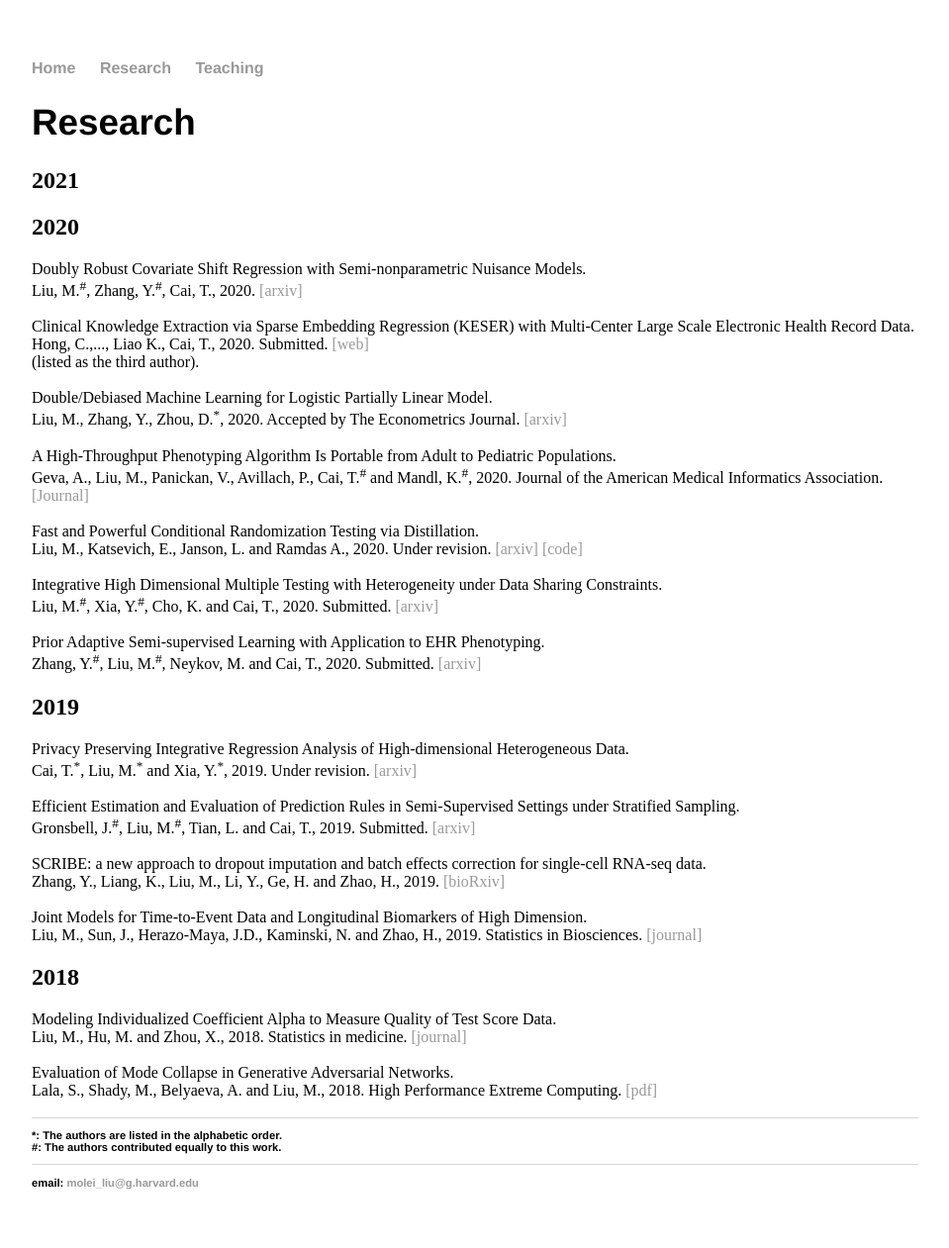
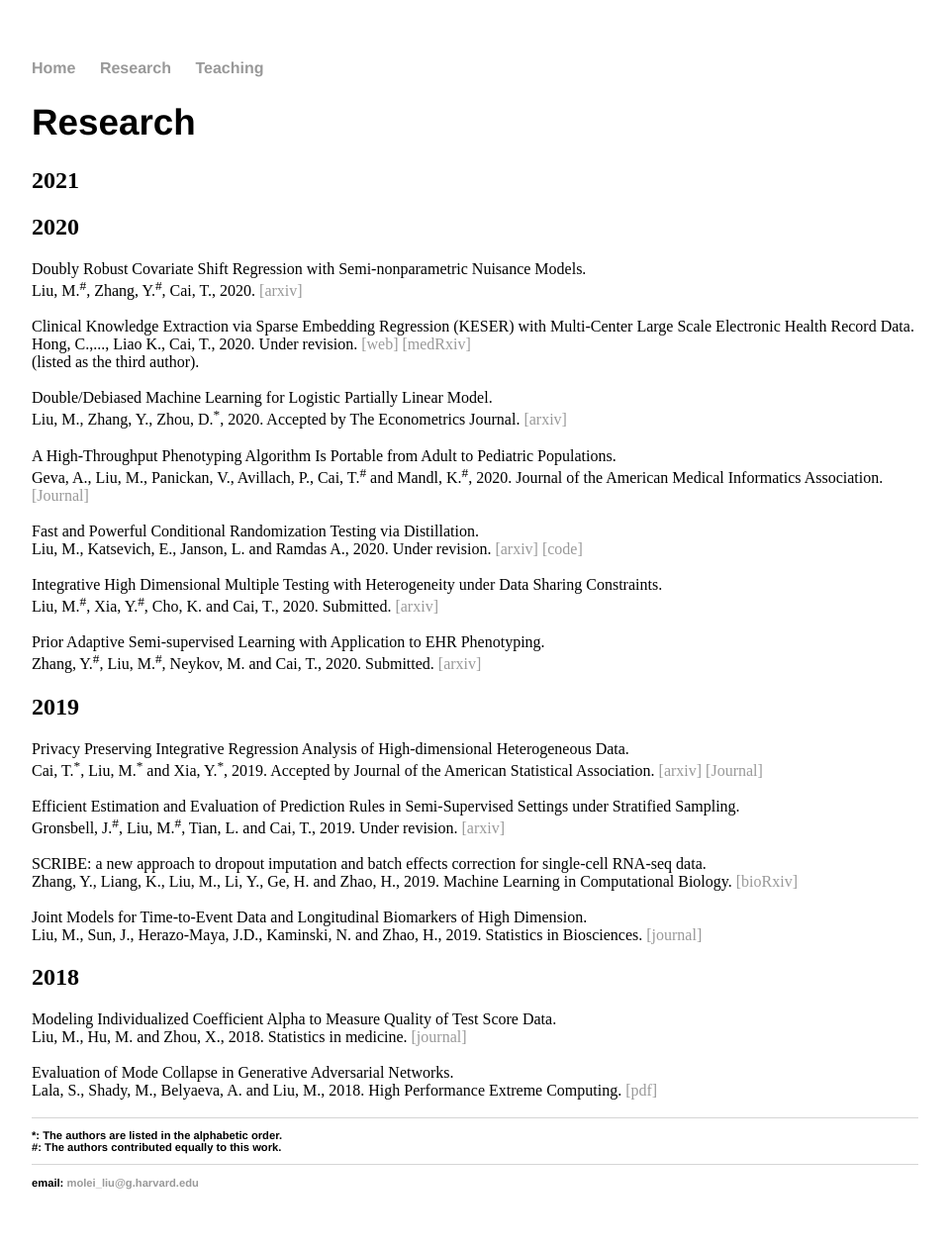
Before and after one commit to moleibobliu/moleibobliu.github.io, a Jekyll site: the page built from pub/index.html, in a window 1280 px wide. Shown: the whole page at 99% size, without its empty margins (160-1119 px from the left). Built offline with Jekyll 4.4.1, drawn with Linux system fonts in a browser that asks for light colours.

Commit message:
Update index.html

```diff
--- a/pub/index.html
+++ b/pub/index.html
@@ -14,7 +14,8 @@ title: Molei Liu
 	<br \>
 
 	<br \> Clinical Knowledge Extraction via Sparse Embedding Regression (KESER) with Multi-Center Large Scale Electronic Health Record Data.
-	<br \> Hong, C.,..., Liao K., Cai, T., 2020. Submitted. <a href="https://celehs.github.io/KESER"> [web] </a>
+	<br \> Hong, C.,..., Liao K., Cai, T., 2020. Under revision. <a href="https://celehs.github.io/KESER"> [web] </a>
+	       <a href="https://www.medrxiv.org/content/10.1101/2021.03.13.21253486v1"> [medRxiv] </a>
 	<br \> (listed as the third author).
 	<br \>
 
@@ -42,13 +43,14 @@ title: Molei Liu
 	<h2> 2019 </h2>
 
 	Privacy Preserving Integrative Regression Analysis of High-dimensional Heterogeneous Data.
-	<br \>  Cai, T.<sup>*</sup>, Liu, M.<sup>*</sup> and Xia, Y.<sup>*</sup>, 2019. Under revision. <a href="https://arxiv.org/abs/1902.06115"> [arxiv] </a>
+	<br \>  Cai, T.<sup>*</sup>, Liu, M.<sup>*</sup> and Xia, Y.<sup>*</sup>, 2019. Accepted by Journal of the American Statistical Association.
+	        <a href="https://arxiv.org/abs/1902.06115"> [arxiv] </a>  <a href="https://amstat.tandfonline.com/doi/full/10.1080/01621459.2021.1904958"> [Journal] </a>
 	<br \>
 	<br \>  Efficient Estimation and Evaluation of Prediction Rules in Semi-Supervised Settings under Stratified Sampling.
-	<br \>  Gronsbell, J.<sup>#</sup>, Liu, M.<sup>#</sup>, Tian, L. and Cai, T., 2019. Submitted. <a href="https://arxiv.org/abs/2010.09443"> [arxiv] </a>
+	<br \>  Gronsbell, J.<sup>#</sup>, Liu, M.<sup>#</sup>, Tian, L. and Cai, T., 2019. Under revision. <a href="https://arxiv.org/abs/2010.09443"> [arxiv] </a>
 	<br \>
         <br \>  SCRIBE: a new approach to dropout imputation and batch effects correction for single-cell RNA-seq data.
-	<br \>  Zhang, Y., Liang, K., Liu, M., Li, Y., Ge, H. and Zhao, H., 2019. <a href="https://www.biorxiv.org/content/10.1101/793463v2.abstract"> [bioRxiv] </a>
+	<br \>  Zhang, Y., Liang, K., Liu, M., Li, Y., Ge, H. and Zhao, H., 2019. Machine Learning in Computational Biology. <a href="https://www.biorxiv.org/content/10.1101/793463v2.abstract"> [bioRxiv] </a>
 	<br \>
 	<br \>  Joint Models for Time-to-Event Data and Longitudinal Biomarkers of High Dimension.
 	<br \>  Liu, M., Sun, J., Herazo-Maya, J.D., Kaminski, N. and Zhao, H., 2019.
```
